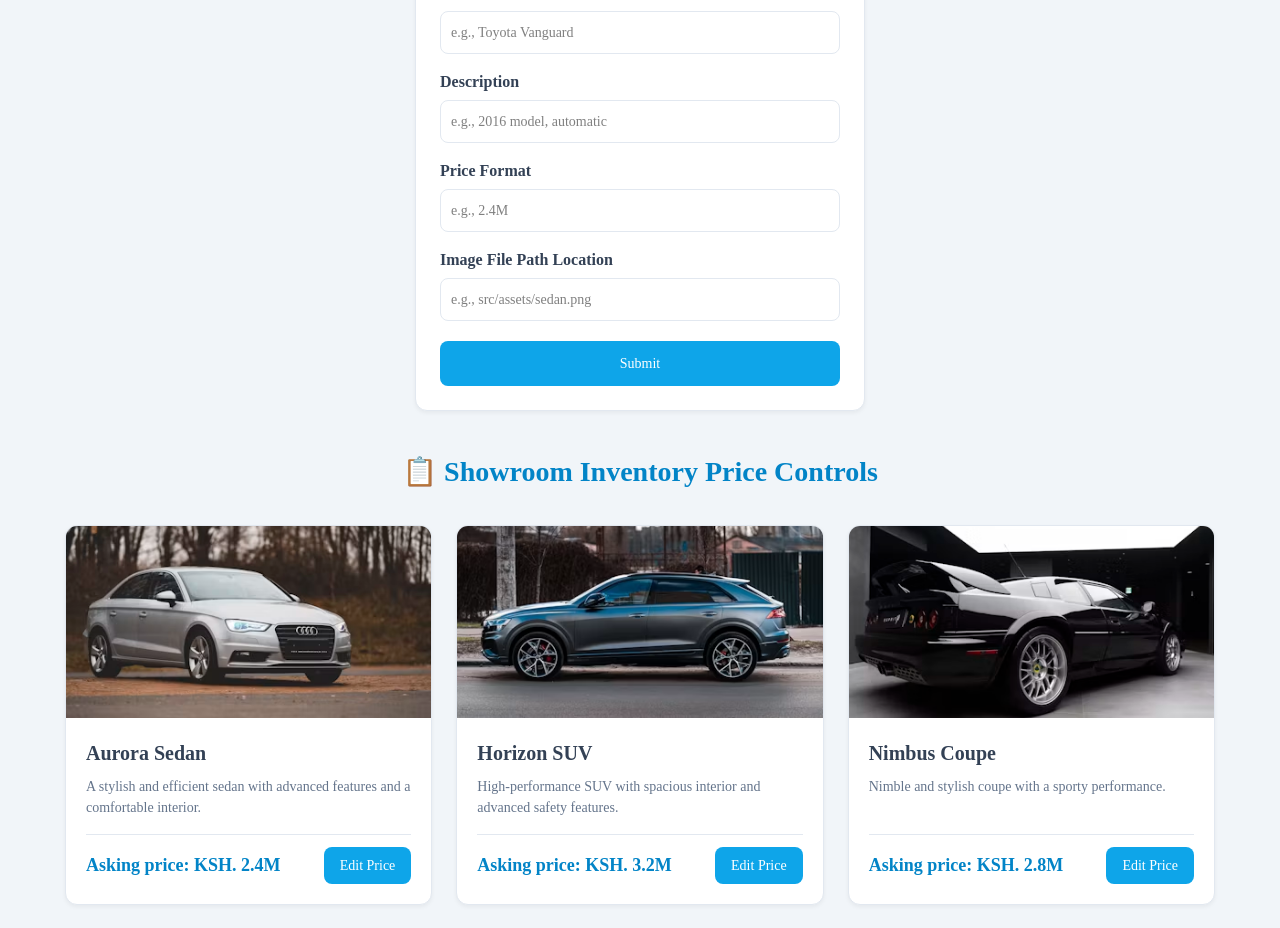
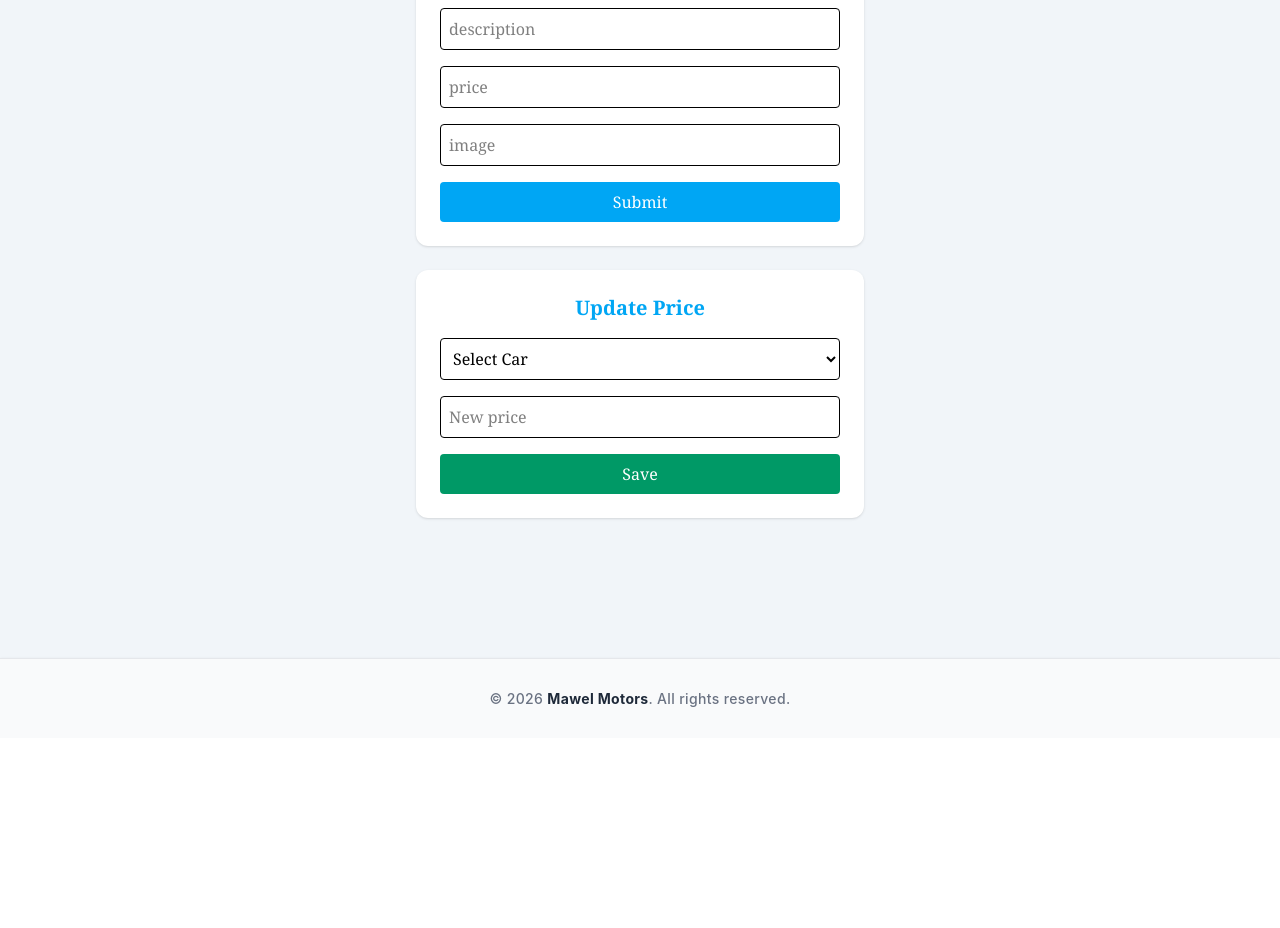
Before and after one commit to Weruh/mawell_motors, a React (Vite) app: page /admin in a window 1280 px wide. Shown: the part 223-1151 px from the top of the page. After the commit the page ends 961 px from the top, so only its background shows below. Built offline with nearby package versions, Linux system fonts and the light colour scheme.

Commit message:
added editing capabilities

```diff
--- a/src/pages/Admin.jsx
+++ b/src/pages/Admin.jsx
@@ -3,112 +3,46 @@ import dealershipdata from '../dealershipdata';
 
 export default function Admin() {
   const [cars, setCars] = useState(dealershipdata);
-  const [editingId, setEditingId] = useState(null);
+  const [form, setForm] = useState({ name: '', description: '', price: '', image: '' });
+  const [targetCar, setTargetCar] = useState('');
   const [newPrice, setNewPrice] = useState('');
 
-  const [name, setName] = useState('');
-  const [description, setDescription] = useState('');
-  const [price, setPrice] = useState('');
-  const [image, setImage] = useState('');
+  const updateForm = (e) => setForm({ ...form, [e.target.name]: e.target.value });
 
-  const handleFormSubmit = (e) => {
+  const addCar = (e) => {
     e.preventDefault();
-
-    const newCarObject = {
-      name: name,
-      description: description,
-      price: price.startsWith("Asking price:") ? price : `Asking price: KSH. ${price}`,
-      image: image
-    };
-
-    setCars([...cars, newCarObject]);
-    setName('');
-    setDescription('');
-    setPrice('');
-    setImage('');
-    alert('Vehicle successfully registered!');
+    setCars([...cars, { ...form, price: `Asking price: KSH. ${form.price}` }]);
+    setForm({ name: '', description: '', price: '', image: '' });
+    alert('Vehicle added!');
   };
 
-  const handlePriceUpdate = (carName) => {
-    const updatedArray = cars.map((car) => {
-      if (car.name === carName) {
-        return {
-          ...car,
-          price: newPrice.startsWith("Asking price:") ? newPrice : `Asking price: KSH. ${newPrice}`
-        };
-      }
-      return car;
-    });
-
-    setCars(updatedArray);
-    setEditingId(null);
+  const editPrice = (e) => {
+    e.preventDefault();
+    setCars(cars.map(c => c.name === targetCar ? { ...c, price: `Asking price: KSH. ${newPrice}` } : c));
+    setTargetCar('');
     setNewPrice('');
+    alert('Price updated!');
   };
 
   return (
-    <div style={{ minHeight: '100vh', backgroundColor: '#f1f5f9', padding: '32px 16px', fontFamily: '"Times New Roman", Times, serif' }}>
+    <div className="min-h-screen bg-slate-100 p-6 flex flex-col items-center gap-6 font-serif">
+      <form onSubmit={addCar} className="bg-white p-6 rounded-xl shadow w-full max-w-md flex flex-col gap-4">
+        <h2 className="text-xl font-bold text-sky-500 text-center">Add Car</h2>
+        {['name', 'description', 'price', 'image'].map((field) => (
+          <input key={field} name={field} value={form[field]} onChange={updateForm} placeholder={field} className="p-2 border rounded" required />
+        ))}
+        <button className="bg-sky-500 text-white p-2 rounded">Submit</button>
+      </form>
 
-      <div>
-        <div style={{ backgroundColor: '#ffffff', border: '1px solid #e2e8f0', borderRadius: '12px', boxShadow: '0 2px 4px rgba(0, 0, 0, 0.05)', maxWidth: '450px', margin: '0 auto 40px auto', padding: '24px' }}>
-          <h2 style={{ fontSize: '1.75rem', fontWeight: '700', color: '#0284c7', marginBottom: '24px', textAlign: 'center' }}>Add New Vehicle</h2>
-          <form onSubmit={handleFormSubmit}>
-            <div style={{ display: 'flex', flexDirection: 'column', marginBottom: '16px' }}>
-              <label style={{ fontSize: '1rem', fontWeight: '600', color: '#334155', marginBottom: '6px' }}>Vehicle Name</label>
-              <input type="text" value={name} onChange={(e) => setName(e.target.value)} placeholder="e.g., Toyota Vanguard" style={{ padding: '10px', border: '1px solid #e2e8f0', borderRadius: '8px', outline: 'none', fontSize: '0.875rem', fontFamily: '"Times New Roman", Times, serif' }} required />
-            </div>
-
-            <div style={{ display: 'flex', flexDirection: 'column', marginBottom: '16px' }}>
-              <label style={{ fontSize: '1rem', fontWeight: '600', color: '#334155', marginBottom: '6px' }}>Description</label>
-              <input type="text" value={description} onChange={(e) => setDescription(e.target.value)} placeholder="e.g., 2016 model, automatic" style={{ padding: '10px', border: '1px solid #e2e8f0', borderRadius: '8px', outline: 'none', fontSize: '0.875rem', fontFamily: '"Times New Roman", Times, serif' }} required />
-            </div>
-
-            <div style={{ display: 'flex', flexDirection: 'column', marginBottom: '16px' }}>
-              <label style={{ fontSize: '1rem', fontWeight: '600', color: '#334155', marginBottom: '6px' }}>Price Format</label>
-              <input type="text" value={price} onChange={(e) => setPrice(e.target.value)} placeholder="e.g., 2.4M" style={{ padding: '10px', border: '1px solid #e2e8f0', borderRadius: '8px', outline: 'none', fontSize: '0.875rem', fontFamily: '"Times New Roman", Times, serif' }} required />
-            </div>
-
-            <div style={{ display: 'flex', flexDirection: 'column', marginBottom: '20px' }}>
-              <label style={{ fontSize: '1rem', fontWeight: '600', color: '#334155', marginBottom: '6px' }}>Image File Path Location</label>
-              <input type="text" value={image} onChange={(e) => setImage(e.target.value)} placeholder="e.g., src/assets/sedan.png" style={{ padding: '10px', border: '1px solid #e2e8f0', borderRadius: '8px', outline: 'none', fontSize: '0.875rem', fontFamily: '"Times New Roman", Times, serif' }} required />
-            </div>
-
-            <button type="submit" style={{ backgroundColor: '#0ea5e9', color: '#ffffff', border: 'none', padding: '12px', borderRadius: '8px', fontSize: '0.875rem', fontWeight: '500', cursor: 'pointer', width: '100%', fontFamily: '"Times New Roman", Times, serif' }}>Submit</button>
-          </form>
-        </div>
-      </div>
-
-      <div style={{ maxWidth: '1150px', margin: '0 auto' }}>
-        <h3 style={{ fontSize: '1.75rem', fontWeight: '700', color: '#0284c7', marginBottom: '32px', textAlign: 'center' }}>📋 Showroom Inventory Price Controls</h3>
-        <div style={{ display: 'grid', gridTemplateColumns: 'repeat(3, 1fr)', gap: '24px' }}>
-          {cars.map((car, index) => (
-            <div key={car.name || index} style={{ backgroundColor: '#ffffff', border: '1px solid #e2e8f0', borderRadius: '12px', boxShadow: '0 2px 4px rgba(0, 0, 0, 0.05)', overflow: 'hidden', display: 'flex', flexDirection: 'column' }}>
-              <img src={car.image} alt={car.name} style={{ width: '100%', height: '192px', objectFit: 'cover', backgroundColor: '#e2e8f0' }} />
-              <div style={{ padding: '20px', display: 'flex', flexDirection: 'column', flexGrow: 1, justifyContent: 'space-between' }}>
-                <div>
-                  <h2 style={{ fontSize: '1.25rem', fontWeight: '600', color: '#334155', margin: '0 0 8px 0' }}>{car.name}</h2>
-                  <p style={{ fontSize: '0.875rem', color: '#64748b', margin: '0 0 16px 0', lineHeight: '1.5' }}>{car.description}</p>
-                </div>
-
-                <div style={{ display: 'flex', alignItems: 'center', justifyContent: 'space-between', marginTop: 'auto', borderTop: '1px solid #e2e8f0', paddingTop: '12px' }}>
-                  {editingId === car.name ? (
-                    <div style={{ display: 'flex', gap: '6px', width: '100%' }}>
-                      <input type="text" value={newPrice} onChange={(e) => setNewPrice(e.target.value)} placeholder="e.g., 3.2M" style={{ width: '90px', padding: '6px', border: '1px solid #cbd5e1', borderRadius: '6px', fontSize: '0.875rem', fontFamily: '"Times New Roman", Times, serif' }} />
-                      <button onClick={() => handlePriceUpdate(car.name)} style={{ backgroundColor: '#16a34a', color: '#ffffff', border: 'none', padding: '6px 12px', borderRadius: '6px', fontSize: '0.875rem', fontWeight: '500', cursor: 'pointer', fontFamily: '"Times New Roman", Times, serif' }}>Save</button>
-                      <button onClick={() => setEditingId(null)} style={{ backgroundColor: '#dc2626', color: '#ffffff', border: 'none', padding: '6px 12px', borderRadius: '6px', fontSize: '0.875rem', fontWeight: '500', cursor: 'pointer', fontFamily: '"Times New Roman", Times, serif' }}>Cancel</button>
-                    </div>
-                  ) : (
-                    <>
-                      <span style={{ color: '#0284c7', fontWeight: '700', fontSize: '1.125rem' }}>{car.price}</span>
-                      <button onClick={() => { setEditingId(car.name); setNewPrice(car.price.replace("Asking price: KSH. ", "")); }} style={{ backgroundColor: '#0ea5e9', color: '#ffffff', border: 'none', padding: '8px 16px', borderRadius: '8px', fontSize: '0.875rem', fontWeight: '500', cursor: 'pointer', fontFamily: '"Times New Roman", Times, serif' }}>Edit Price</button>
-                    </>
-                  )}
-                </div>
-              </div>
-            </div>
-          ))}
-        </div>
-      </div>
-
+      <form onSubmit={editPrice} className="bg-white p-6 rounded-xl shadow w-full max-w-md flex flex-col gap-4">
+        <h3 className="text-xl font-bold text-sky-500 text-center">Update Price</h3>
+        <select value={targetCar} onChange={(e) => setTargetCar(e.target.value)} className="p-2 border rounded" required>
+          <option value="">Select Car</option>
+          {cars.map((c, i) => <option key={i} value={c.name}>{c.name}</option>)}
+        </select>
+        <input value={newPrice} onChange={(e) => setNewPrice(e.target.value)} placeholder="New price" className="p-2 border rounded" required />
+        <button className="bg-emerald-600 text-white p-2 rounded">Save</button>
+      </form>
     </div>
   );
 }
```
